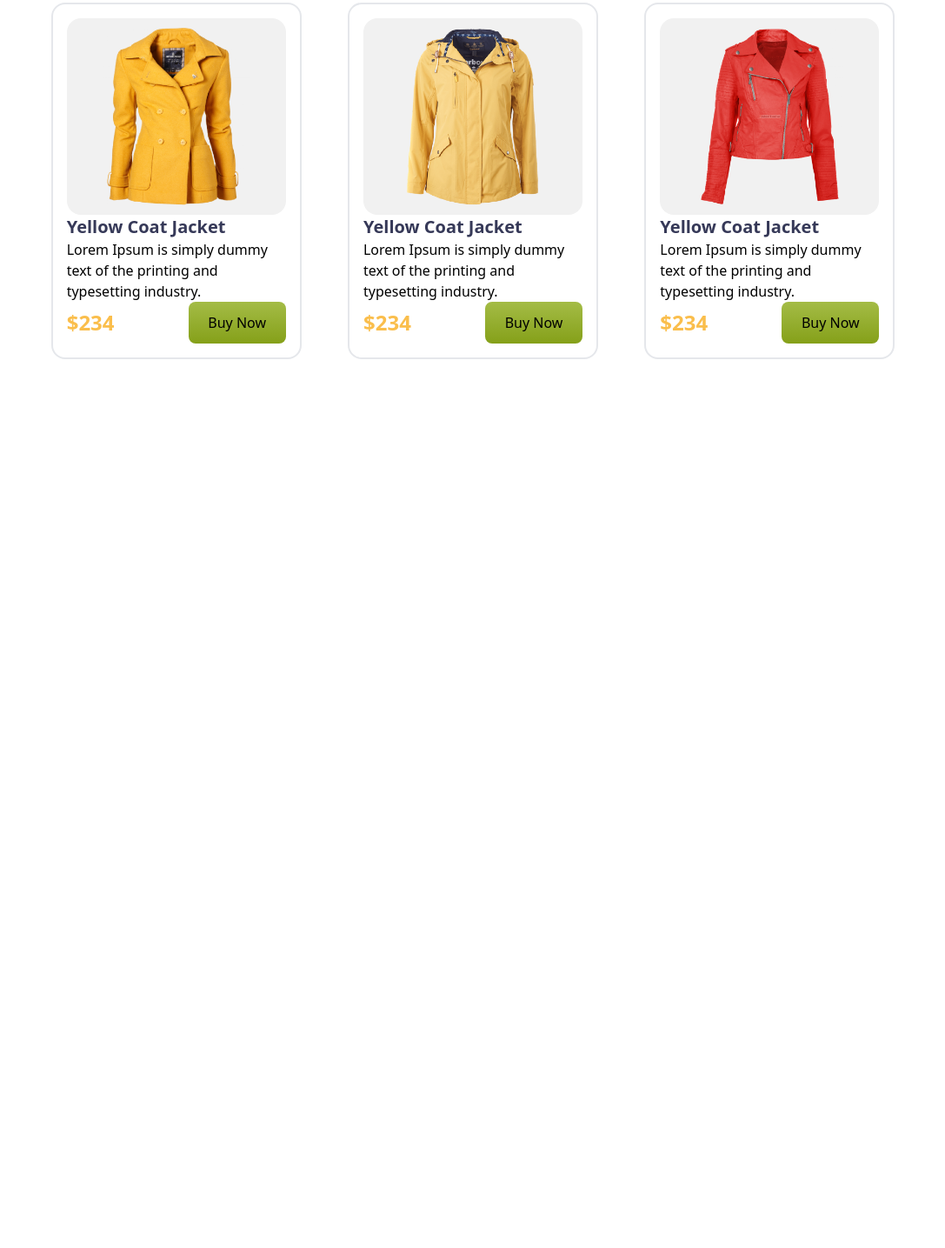
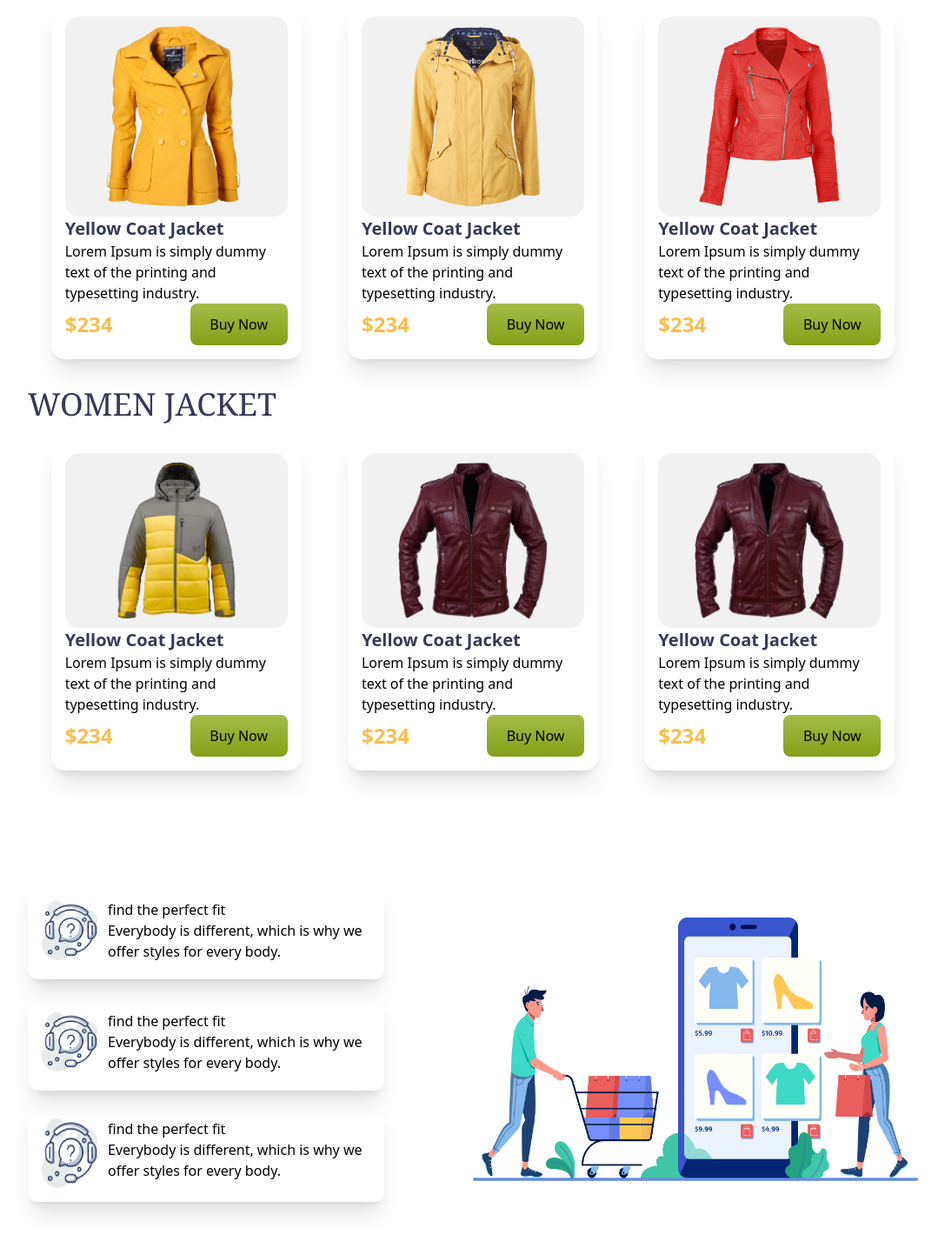
Before and after one commit to Crosshairs532/penguin_fashion, a plain HTML site: page index.html in a window 1280 px wide. Shown: the part 745-2180 px from the top of the page at 87% size, without its empty margins (96-1183 px from the left). Before the commit the page ends 1158 px from the top, so only its background shows below. Drawn offline with nearby package versions, Linux system fonts and the light colour scheme.

Commit message:
all done

```diff
--- a/index.html
+++ b/index.html
@@ -25,21 +25,21 @@
         </nav>
         <section class="max-w-5xl  flex m-auto justify-between items-center">
             <div class="w-auto ">
-                <h1 class="text-6xl font-normal "><span class="text-[#FABE4C]">Be the Penguins </span><br>
+                <h1 class="text-6xl font-normal"><span class="text-[#FABE4C]">Be the Penguins </span><br>
                     of Winter</h1>
-                <p class="text-base w-96 font-normal">Lorem Ipsum is simply dummy text of the printing
+                <p class="text-base w-96 font-normal leading-relaxed">Lorem Ipsum is simply dummy text of the printing
                     and typesetting industry.</p>
-                <button class="p-5 bg-[#A4BC46] rounded-xl mt-2 ">Buy Now</button>
+                <button class="p-5 bg-gradient-to-b from-[#A4BC46] to-[#85A019] rounded-xl mt-2 ">Buy Now</button>
             </div>
             <div class=><img class="w-auto object-cover" src="images/model.png" alt=""></div>
         </section>
     </header>
-    <main class="max-h-screen">
+    <main class="">
         <!-- women jacket -->
         <section class="max-h-screen max-w-5xl m-auto mt-8">
             <h1 class="text-4xl font-serif font-normal text-[#363958]">MEN JACKET</h1>
             <div class="grid grid-cols-3 justify-items-center mt-5">
-                <div class="w-72 border-2 p-4 rounded-2xl">
+                <div class="w-72 shadow-xl p-4 rounded-2xl">
                     <div class="bg-[#F1F1F1] rounded-2xl"><img class="w-3/4 object-cover m-auto p-2.5"
                             src="images/jacket-1.png" alt=""></div>
                     <div>
@@ -53,7 +53,7 @@
                             Now</button>
                     </div>
                 </div>
-                <div class="w-72 border-2 p-4 rounded-2xl">
+                <div class="w-72 shadow-xl p-4 rounded-2xl">
                     <div class="bg-[#F1F1F1] rounded-2xl "><img class="w-3/4 object-cover m-auto p-2.5"
                             src="images/jacket-2.png" alt=""></div>
                     <div>
@@ -67,7 +67,7 @@
                             Now</button>
                     </div>
                 </div>
-                <div class="w-72 border-2 p-4 rounded-2xl">
+                <div class="w-72 shadow-xl p-4 rounded-2xl">
                     <div class="bg-[#F1F1F1] rounded-2xl "><img class="w-3/4 object-cover m-auto p-2.5"
                             src="images/jacket-3.png" alt=""></div>
                     <div>
@@ -83,8 +83,86 @@
                 </div>
             </div>
         </section>
+        <section class="max-h-screen max-w-5xl m-auto mt-8">
+            <h1 class="text-4xl font-serif font-normal text-[#363958]">WOMEN JACKET</h1>
+            <div class="grid grid-cols-3 justify-items-center mt-5">
+                <div class="w-72 shadow-xl p-4 rounded-2xl">
+                    <div class="bg-[#F1F1F1] rounded-2xl"><img class="w-3/4 object-cover m-auto p-2.5"
+                            src="images/jacket-4.png" alt=""></div>
+                    <div>
+                        <h1 class="text-xl font-bold text-[#363958]">Yellow Coat Jacket </h1>
+                        <p>Lorem Ipsum is simply dummy text of the
+                            printing and typesetting industry.</p>
+                    </div>
+                    <div class="flex justify-between items-center">
+                        <h1 class="text-2xl font-black text-[#FABE4C]">$234</h1>
+                        <button class="w-28 p-3 rounded-lg bg-gradient-to-b from-[#A4BC46] to-[#85A019]">Buy
+                            Now</button>
+                    </div>
+                </div>
+                <div class="w-72 shadow-xl p-4 rounded-2xl">
+                    <div class="bg-[#F1F1F1] rounded-2xl "><img class="w-3/4 object-cover m-auto p-2.5"
+                            src="images/jacket-5.png" alt=""></div>
+                    <div>
+                        <h1 class="text-xl font-bold text-[#363958]">Yellow Coat Jacket </h1>
+                        <p>Lorem Ipsum is simply dummy text of the
+                            printing and typesetting industry.</p>
+                    </div>
+                    <div class="flex justify-between items-center">
+                        <h1 class="text-2xl font-black text-[#FABE4C]">$234</h1>
+                        <button class="w-28 p-3 rounded-lg bg-gradient-to-b from-[#A4BC46] to-[#85A019]">Buy
+                            Now</button>
+                    </div>
+                </div>
+                <div class="w-72 shadow-xl p-4 rounded-2xl">
+                    <div class="bg-[#F1F1F1] rounded-2xl "><img class="w-3/4 object-cover m-auto p-2.5"
+                            src="images/jacket-5.png" alt=""></div>
+                    <div>
+                        <h1 class="text-xl font-bold text-[#363958]">Yellow Coat Jacket </h1>
+                        <p>Lorem Ipsum is simply dummy text of the
+                            printing and typesetting industry.</p>
+                    </div>
+                    <div class="flex justify-between items-center">
+                        <h1 class="text-2xl font-black text-[#FABE4C]">$234</h1>
+                        <button class="w-28 p-3 rounded-lg bg-gradient-to-b from-[#A4BC46] to-[#85A019]">Buy
+                            Now</button>
+                    </div>
+                </div>
+            </div>
+        </section>
+
     </main>
-    <footer></footer>
+    <footer class="mt-32 mb-32">
+        <div class="max-w-5xl flex items-center justify-between m-auto">
+            <div class="w-2/5">
+                <div class="flex gap-3 p-4 rounded-xl items-center mb-4 h-28  shadow-xl justify-between">
+                    <img class="w-16" src="images/question.png" alt="">
+                    <div class="">
+                        <h1>find the perfect fit</h1>
+                        <p>Everybody is different, which is why we
+                            offer styles for every body.</p>
+                    </div>
+                </div>
+                <div class="flex gap-3 p-4  rounded-xl items-center mb-4 h-28 shadow-xl  justify-between">
+                    <img class="w-16" src="images/question.png" alt="">
+                    <div class="">
+                        <h1>find the perfect fit</h1>
+                        <p>Everybody is different, which is why we
+                            offer styles for every body.</p>
+                    </div>
+                </div>
+                <div class="flex gap-3 p-4  rounded-xl mb-4 h-28 shadow-xl  justify-between">
+                    <img class="w-16" src="images/question.png" alt="">
+                    <div class="">
+                        <h1>find the perfect fit</h1>
+                        <p>Everybody is different, which is why we
+                            offer styles for every body.</p>
+                    </div>
+                </div>
+            </div>
+            <div class="w-1/2"><img class="w-auto" src="images/shopping.png" alt=""></div>
+        </div>
+    </footer>
 </body>
 
 </html>
```
